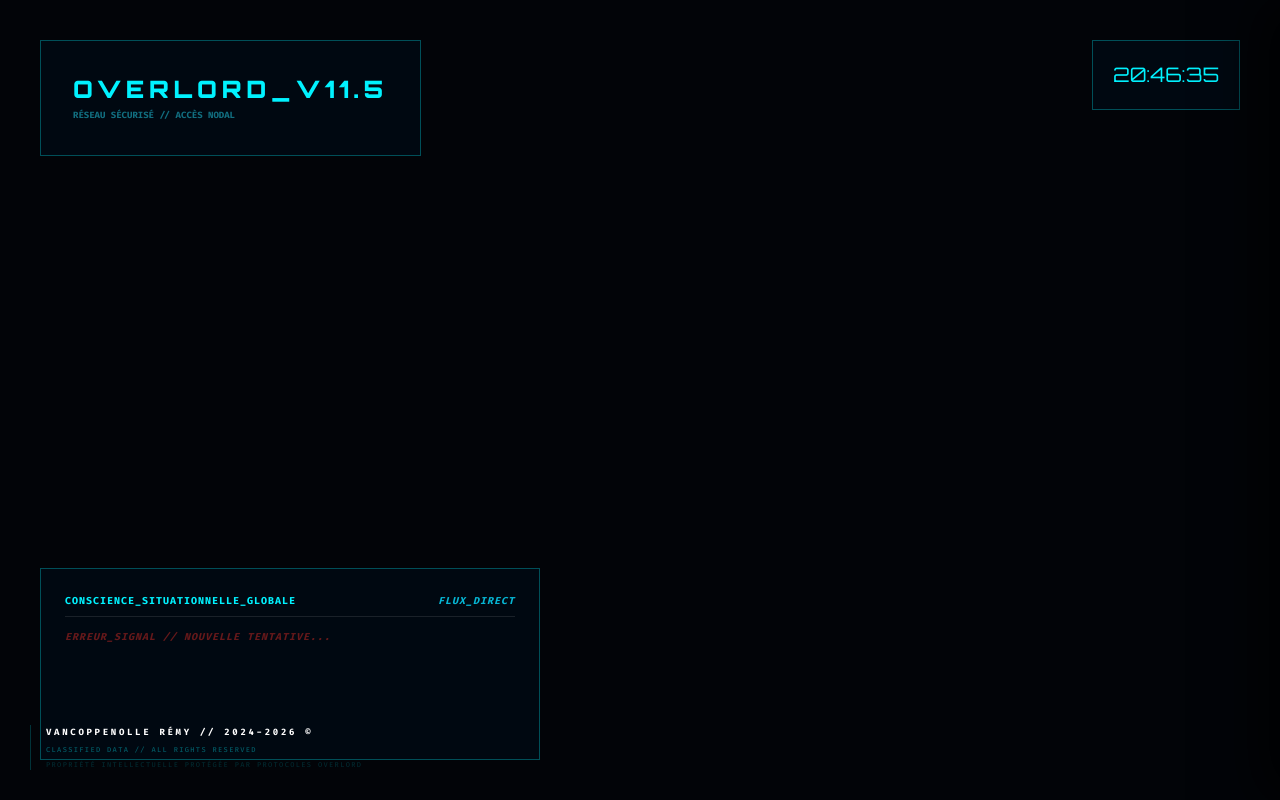
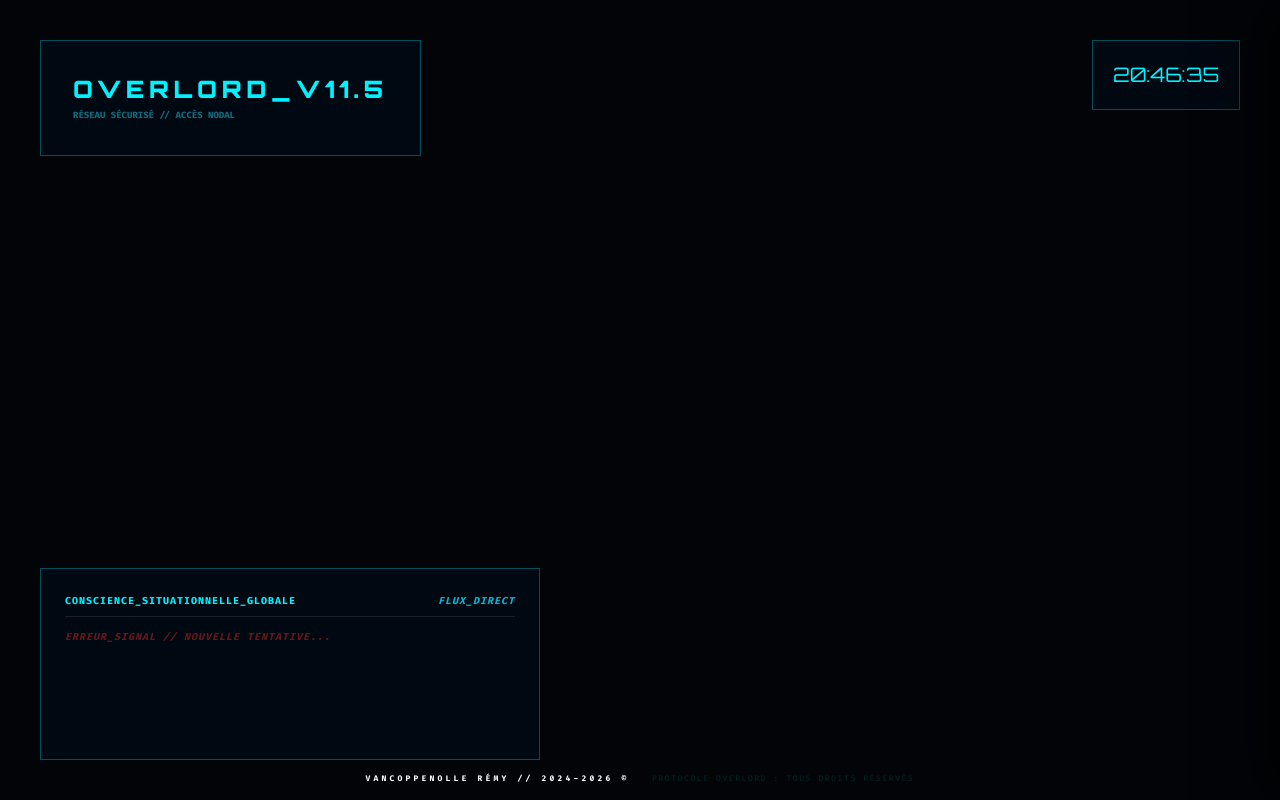
Before and after one commit to remvan5917/puppetstringsV3, a website: page index.html in a window 1280 px wide. Drawn offline with nearby package versions, Linux system fonts and the light colour scheme; no server answers.

Commit message:
Update legal-footer styles and content

```diff
--- a/index.html
+++ b/index.html
@@ -85,19 +85,19 @@
             margin-right: 6px;
         }
 
+        /* Repositionné pour éviter le chevauchement avec le log-feed */
         .legal-footer {
             position: fixed;
-            bottom: 30px;
-            left: 30px;
-            text-align: left;
-            font-size: 9px;
-            color: rgba(0, 242, 255, 0.5);
-            letter-spacing: 0.15em;
-            z-index: 60;
+            bottom: 15px;
+            left: 50%;
+            transform: translateX(-50%);
+            text-align: center;
+            font-size: 8px;
+            color: rgba(0, 242, 255, 0.4);
+            letter-spacing: 0.2em;
+            z-index: 40;
             pointer-events: none;
-            line-height: 1.6;
-            border-left: 1px solid rgba(0, 242, 255, 0.2);
-            padding-left: 15px;
+            width: 100%;
         }
 
         @keyframes fadeIn { from { opacity: 0; transform: translateX(-5px); } to { opacity: 1; transform: translateX(0); } }
@@ -194,9 +194,8 @@
 
     <!-- MENTION LEGALE (SIGNATURE) -->
     <div class="legal-footer">
-        <div class="font-bold text-white tracking-[0.3em] mb-1">VANCOPPENOLLE RÉMY // 2024-2026 ©</div>
-        <div class="text-[7px] opacity-70">CLASSIFIED DATA // ALL RIGHTS RESERVED</div>
-        <div class="text-[7px] opacity-30 mt-1 uppercase">Propriété intellectuelle protégée par protocoles Overlord</div>
+        <span class="font-bold text-white tracking-[0.4em]">VANCOPPENOLLE RÉMY // 2024-2026 ©</span>
+        <span class="opacity-30 ml-4">PROTOCOLE OVERLORD : TOUS DROITS RÉSERVÉS</span>
     </div>
 
     <script>
```
